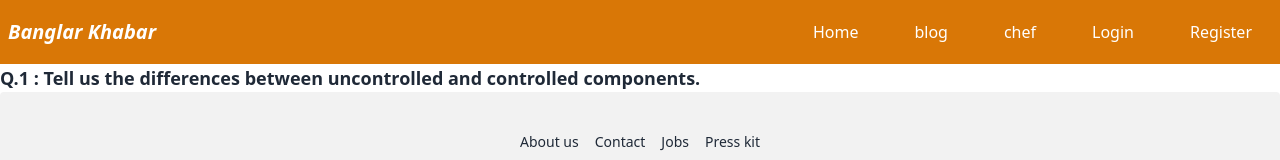
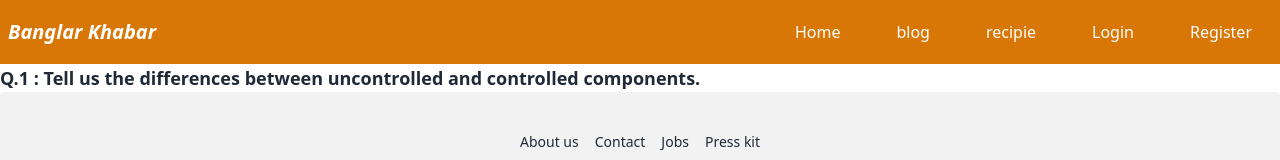
Before and after one commit to KhokonPHB07/chef-recipe-hunter-client-side-KhokonPHB07, a React (Vite) app: page /blog in a window 1280 px wide. Shown: the top 160 px of the page. Built offline with nearby package versions, Linux system fonts and the light colour scheme.

Commit message:
dataloaded added

```diff
--- a/src/Components/Navbar/Navbar.jsx
+++ b/src/Components/Navbar/Navbar.jsx
@@ -22,7 +22,7 @@ const Navbar = () => {
                     <ul className="menu menu-horizontal px-1">
                         <li className='text-white ml-6'> <Link to='/'>Home</Link> </li>
                         <li className='text-white ml-6'> <Link to='/blog'>blog</Link> </li>
-                        <li className='text-white ml-6'> <Link>chef</Link></li>
+                        <li className='text-white ml-6'> <Link to='/recipie'>recipie</Link></li>
                         {
                           user && <FaUserCircle style={{ fontSize: '2rem' }}></FaUserCircle>
 
--- a/src/Pages/Recipie/Recipie.jsx
+++ b/src/Pages/Recipie/Recipie.jsx
@@ -1,9 +1,12 @@
 import React from 'react';
+import { useLoaderData } from 'react-router-dom';
 
 const Recipie = () => {
+    const chefBio = useLoaderData();
+    console.log(chefBio);
     return (
         <div>
-                <h1>this is recipie details page</h1>
+                <h1>this is recipie details page : {chefBio.length}</h1>
         </div>
     );
 };
--- a/src/main.jsx
+++ b/src/main.jsx
@@ -26,11 +26,14 @@ const router = createBrowserRouter([
       },
 
 
-      {
-        path : '/recipie',
-        element : <Recipie></Recipie>
-      }
+
     ]
+  },
+  {
+    path : '/recipie',
+    element : <Recipie></Recipie>,
+    loader : ()=> fetch('http://localhost:5000/chefBio')
+
   },
   {
     path : '/login',
```
